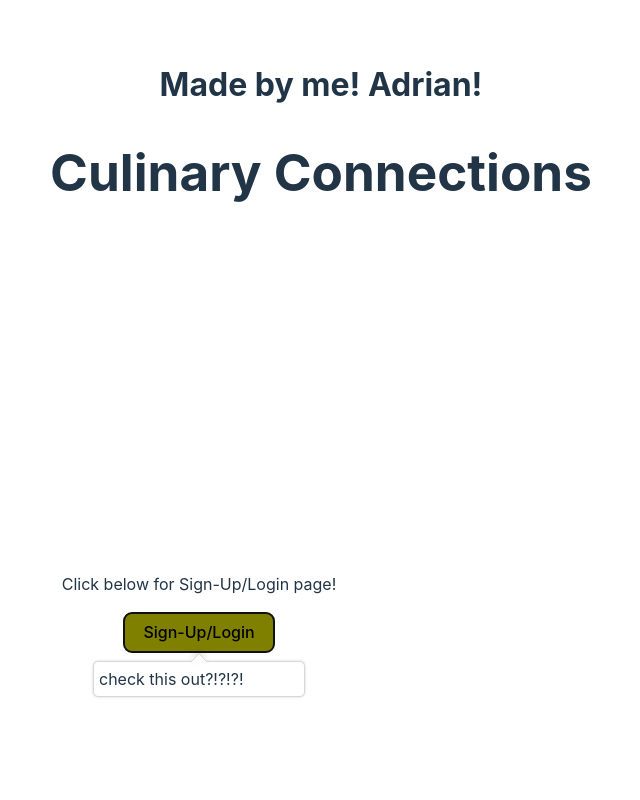
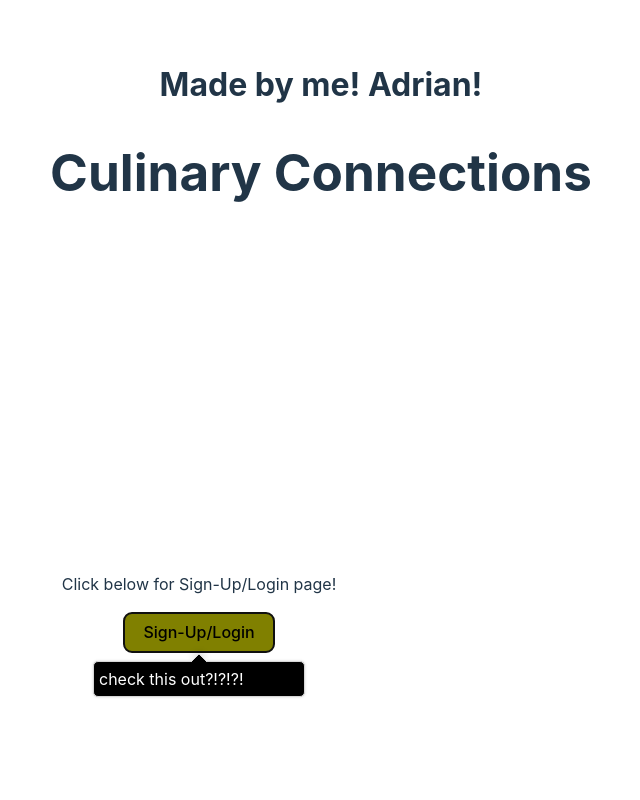
Before and after one commit to frausto98/culinaryConnections-React, a React (Vite) app in the folder client/: page / in a window 1280 px wide. Both pictures are taken after a click on the button "Sign-Up/Login". Shown: the top 800 px of the page, without its empty margins (319-959 px from the left). Built offline with nearby package versions, Linux system fonts and the light colour scheme.

Commit message:
added some css to the modal finally, thanks to the docs found for reactjs-popup css

```diff
--- a/client/src/pages/Home.jsx
+++ b/client/src/pages/Home.jsx
@@ -31,15 +31,20 @@ const Home = () => {
                         <p>
                             Click below for Sign-Up/Login page!
                         </p>
+
+                        {/* below is the reactjs-popup.
+                        The entire overlay has its own set of classNames and Ids for each HTML Element */}
+
                         <Popup className="modal" id="homeModal" trigger={
-                            <button id="homeModalButton">
+                            <button className="modalTrigger" id="homeModalButton">
                                 Sign-Up/Login
                             </button>
                         }>
-                            <div id="homeModalContent">
+                            <div className="modalContent" id="homeModalContent">
                                 check this out?!?!?!
                             </div>
                         </Popup>
+                        {/* --------------------- */}
                     </>
                 )}
 
--- a/client/src/styles/Home.css
+++ b/client/src/styles/Home.css
@@ -35,3 +35,32 @@
 #homeModalButton:focus-visible {
     outline: 4px auto -webkit-focus-ring-color;
 }
+
+/* for modal purposes */
+
+.modal-content {
+    margin: auto;
+    color: rgb(255, 255, 255);
+    background: rgb(0, 0, 0);
+    width: 50%;
+    padding: 5px;
+}
+
+.modal-arrow {
+    color: rgb(0, 0, 0);
+}
+
+[role='tooltip'].modal-content {
+    width: 200px;
+    box-shadow: rgba(0, 0, 0, 0.16) 0px 0px 3px;
+}
+
+.modal-overlay {
+    background: rgba(0, 0, 0, 0.5);
+}
+
+[data-popup='tooltip'].modal-overlay {
+    background: transparent;
+}
+
+/* ---------------- */
```
